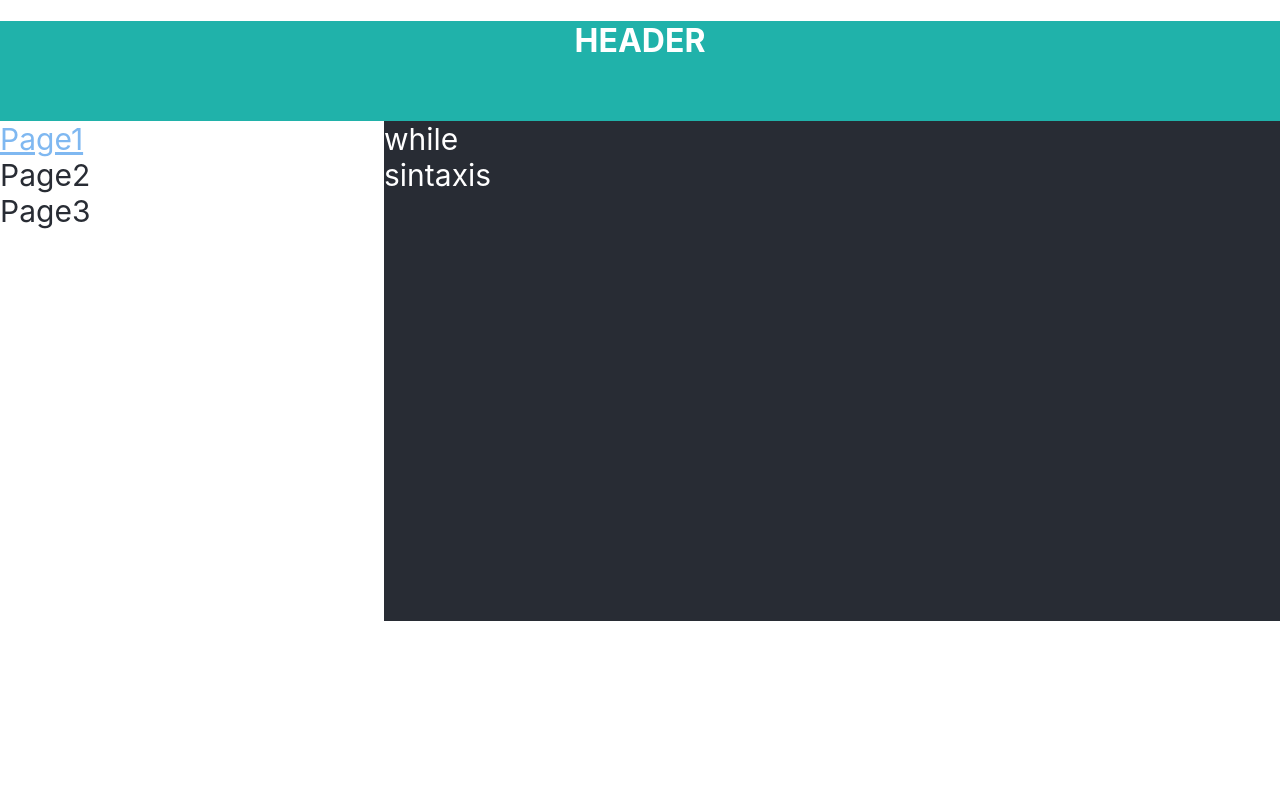
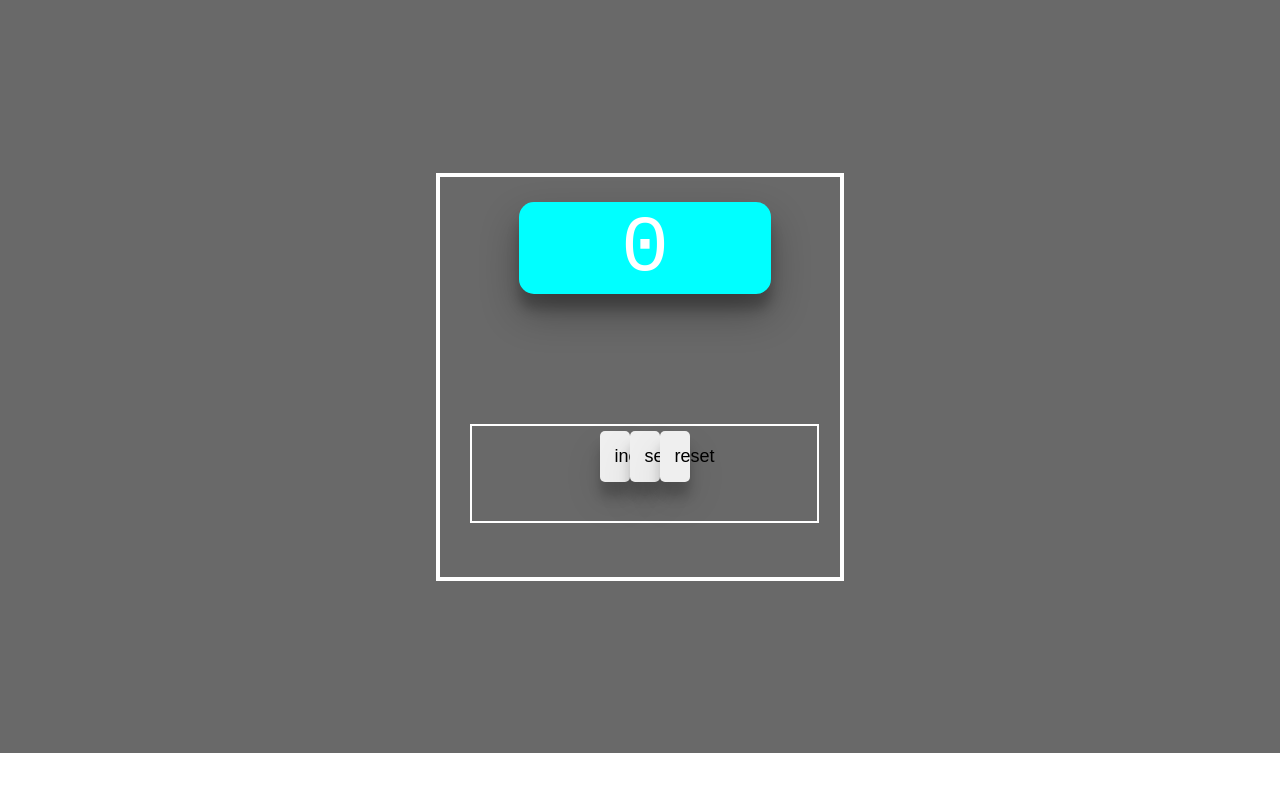
Before and after one commit to nelli04/it-incubator, a React (Create React App) app: page / in a window 1280 px wide. Before the commit this address led to /page/0. Shown: the top 792 px of the page. Built offline with nearby package versions, Linux system fonts and the light colour scheme.

Commit message:
05Counter

```diff
--- a/src/App.tsx
+++ b/src/App.tsx
@@ -21,17 +21,17 @@ function App() {
 
   return (
 
-      <App1/>
+     /* <App1/>*/
 
-     /* <div className='App1'>
+      <div className='App1'>
         <div className='container'>
-
-                <Counter click={click}
-                         buttonReset={buttonReset}
-                         buttonInc={buttonInc}
-                />
+            <Counter click={click}
+                     buttonReset={buttonReset}
+                     buttonInc={buttonInc}
+                     class={''}
+            />
         </div>
-      </div>*/
+      </div>
   );
 };
 
```
